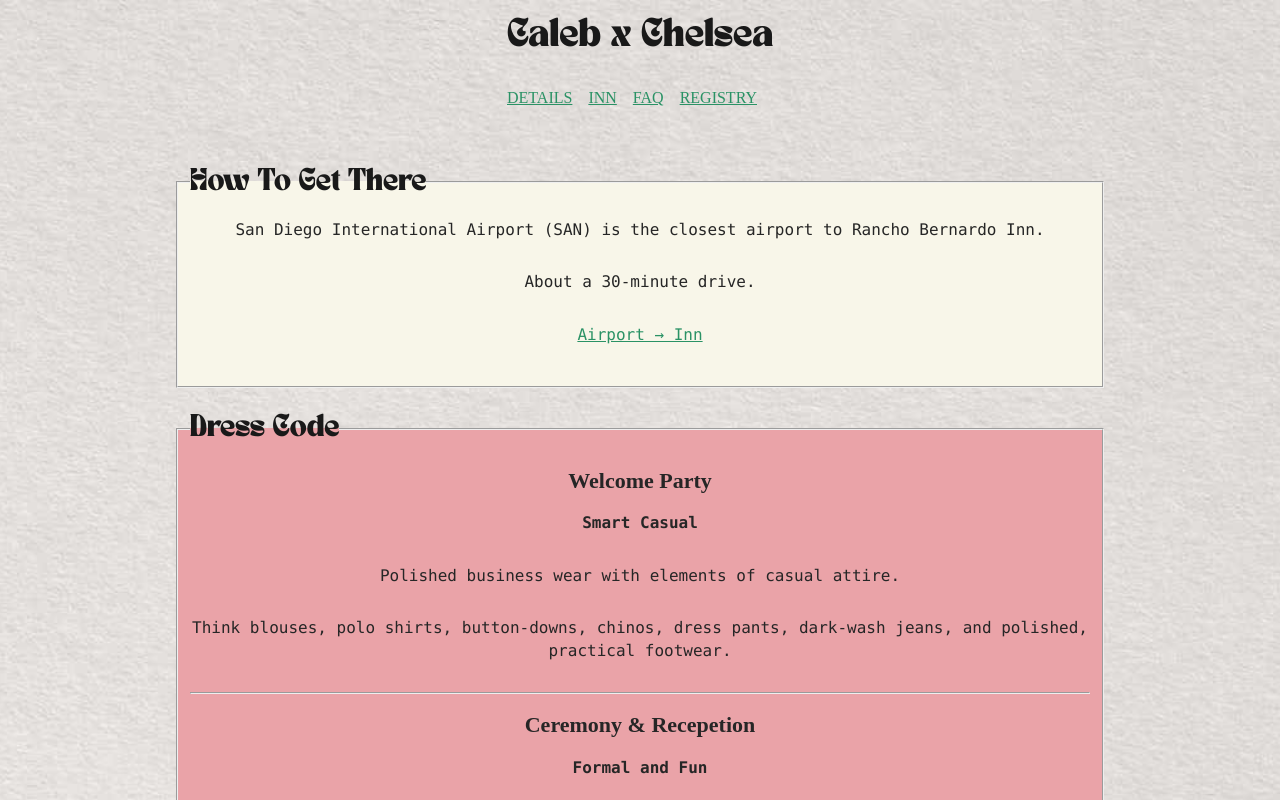
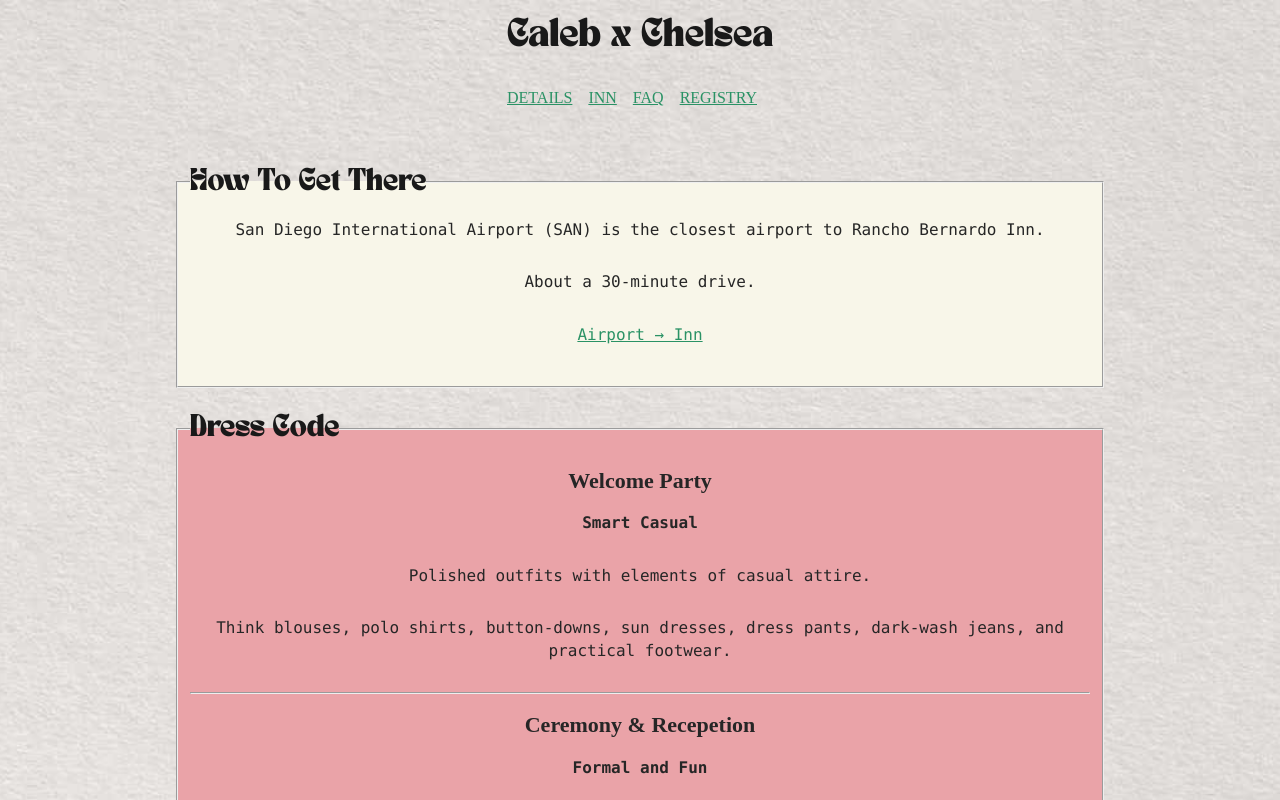
Before and after one commit to cbodtorf/wedding, a SvelteKit app: page /faq in a window 1280 px wide. Shown: the top 800 px of the page. Built offline with nearby package versions, Linux system fonts and the light colour scheme; a web font is replaced by a local one.

Commit message:
fix: smart casual description.

```diff
--- a/src/routes/faq.svelte
+++ b/src/routes/faq.svelte
@@ -18,10 +18,9 @@
       <div>
         <h5>Welcome Party</h5>
         <p><strong>Smart Casual</strong></p>
-        <p>Polished business wear with elements of casual attire.</p>
-        <p>Think blouses, polo shirts, button-downs, chinos, dress pants, dark-wash jeans, and polished, practical footwear.</p>
+        <p>Polished outfits with elements of casual attire.</p>
+        <p>Think blouses, polo shirts, button-downs, sun dresses, dress pants, dark-wash jeans, and practical footwear.</p>
 
-        <!-- <br/> -->
         <hr/>
 
         <h5>Ceremony & Recepetion</h5>
```
